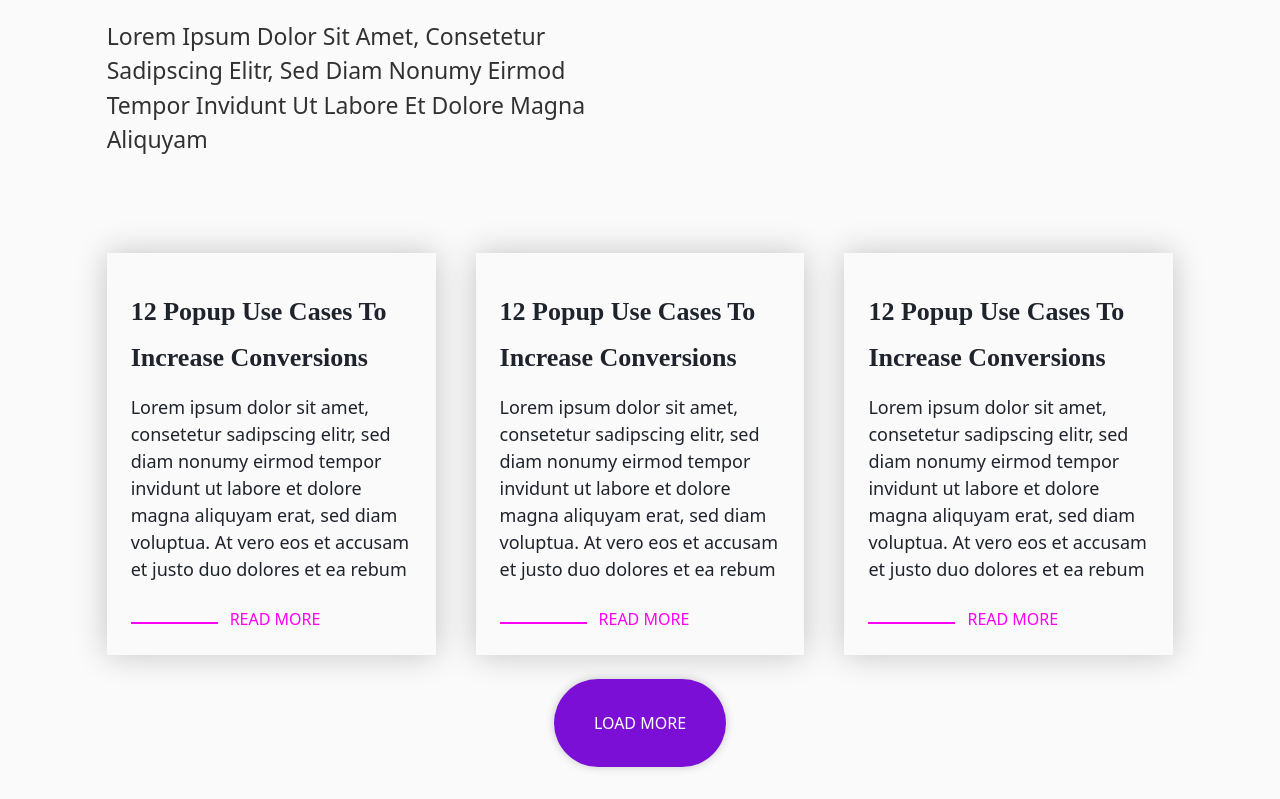
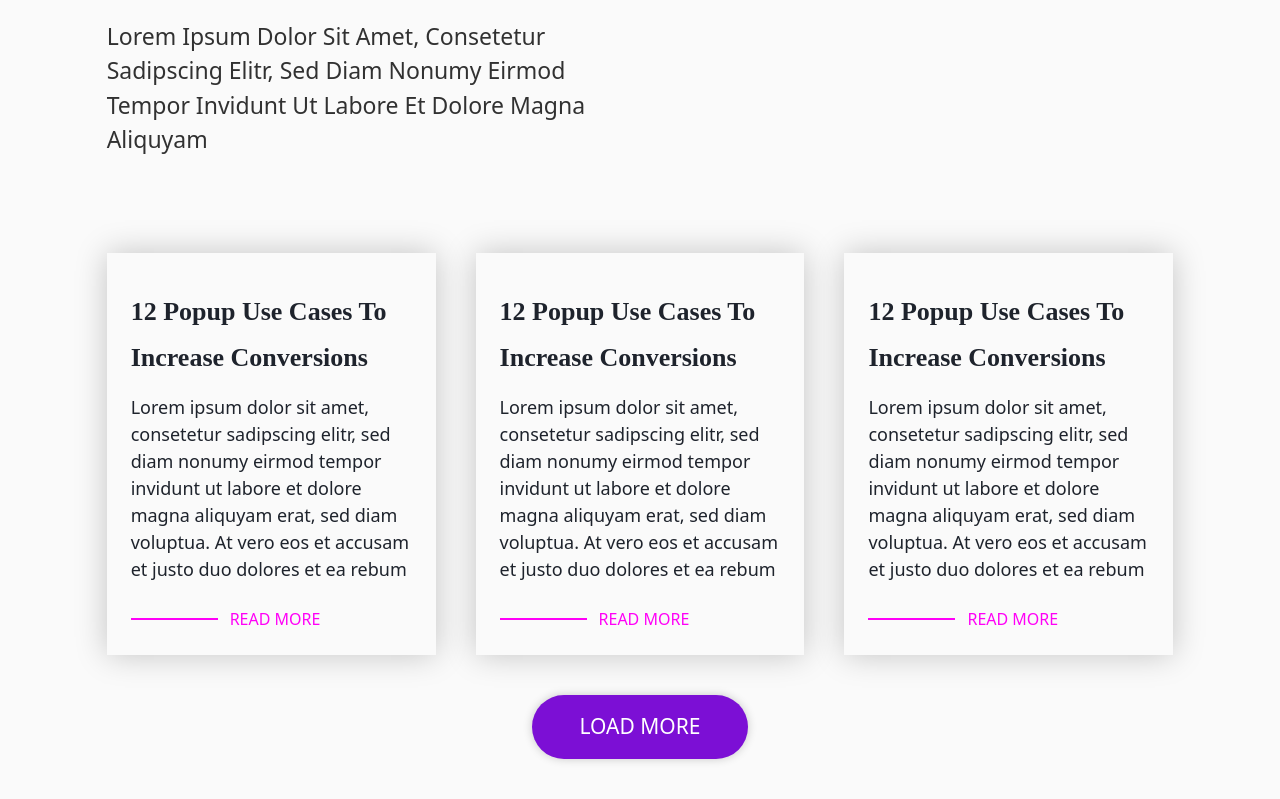
Before and after one commit to Ayomikuolatunji/paddle-frontend-assessment, a Next.js app: page /blog in a window 1280 px wide. Shown: the part 2130-2929 px from the top of the page. Built offline with nearby package versions, Linux system fonts and the light colour scheme.

Commit message:
blog page

```diff
--- a/layouts/blog/RecentArticle.tsx
+++ b/layouts/blog/RecentArticle.tsx
@@ -24,16 +24,16 @@ const RecentArticle = () => {
                           {article.post}
                       </p>
                       <div className="readmore flex mt-3 items-center">
-                          <span className='bg-[#FF00F7] h-[2px] w-[87px] block mt-2'></span>
+                          <span className='bg-[#FF00F7] h-[2px] w-[87px] block'></span>
                           {/* link will replace it the p tag in a real life scenario */}
-                          <p className='text-[#FF00F7] ml-3'>READ MORE</p>
+                          <p className='text-[#FF00F7] ml-3 cursor-pointer'>READ MORE</p>
                       </div>
                       </div>
                   })
               }
          </div>
-         <div className="btn my-6 text-center">
-            <button className='bg-[#7C0FD5] shadow-post-btn-shadow opacity-[1] text-[#fff] px-10 py-8 uppercase rounded-[50px]'>
+         <div className="btn my-10 text-center">
+            <button className='bg-[#7C0FD5] shadow-post-btn-shadow opacity-[1] text-[#fff] px-12 py-4 uppercase rounded-[50px] text-[21px]'>
                 load more
             </button>
          </div>
```
